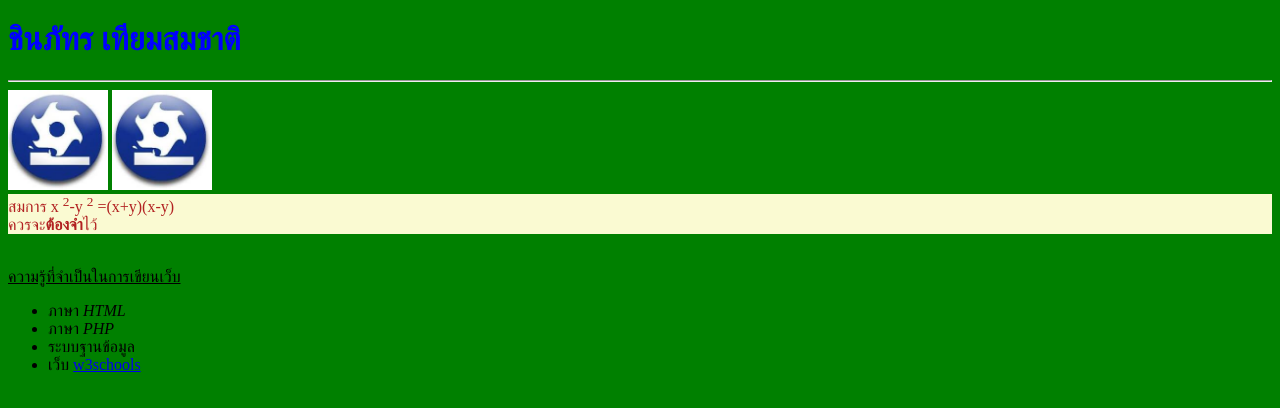
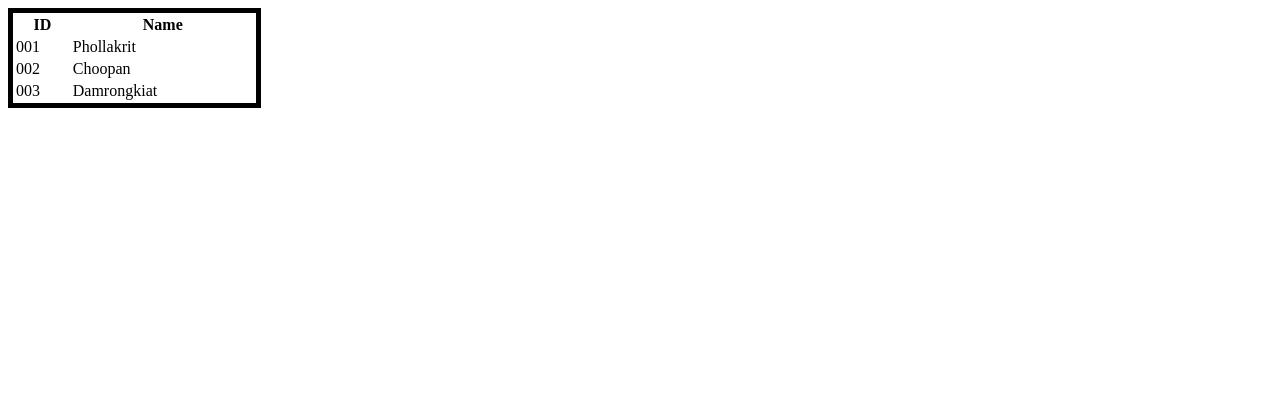
Before and after one commit to taechinnapat/github-desktop-project, a plain HTML site: page index.html in a window 1280 px wide. Drawn offline with Linux system fonts and the light colour scheme.

Commit message:
Update index.html with table
Update index.html with table

```diff
--- a/index.html
+++ b/index.html
@@ -4,32 +4,14 @@
     <meta charset="UTF-8">
     <meta name="viewport" content="width=device-width, initial-scale=1.0">
     <title>Document</title>
-    <style>
-        body{
-            background-color: green;
-        }
-        h1{
-            color: blue;
-        }
-    </style>
+
 </head>
 <body>
-    <h1>ชินภัทร เทียมสมชาติ</h1>
-    <hr>
-    <img src="CIT.jpg" alt="CIT-logo" width="100px" height="100px">
-    <a href="https://www.google.com/"><img src="CIT.jpg" alt="CIT-logo" width="100px" height="100px"></a>
-    <div style="background-color: lightgoldenrodyellow; color: firebrick;">
-        สมการ x <sup>2</sup>-y <sup>2</sup> =(x+y)(x-y)<br>
-        ควรจะ<b>ต้องจำ</b>ไว้
-    </div>
-    <br>
-    <p><ins>ความรู้ที่จำเป็นในการเขียนเว็บ</ins></p>
-    <ul>
-            <li>ภาษา <i>HTML</i></li>
-            <li>ภาษา <i>PHP</i></li>
-            <li>ระบบฐานข้อมูล</li>
-            <li>เว็บ <a href="https://www.w3schools.com/">w3schools</a> </li>
-    </ul>
-
+    <table style="border: 5px solid black;width: 20%;">
+        <tr><th>ID</th><th>Name</th></tr>
+        <tr><td>001</td><td>Phollakrit</td></tr>
+        <tr><td>002</td><td>Choopan</td></tr>
+        <tr><td>003</td><td>Damrongkiat</td></tr>
+    </table>
 </body>
 </html>
```
